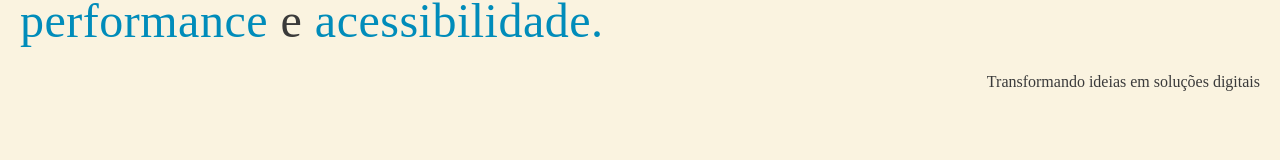
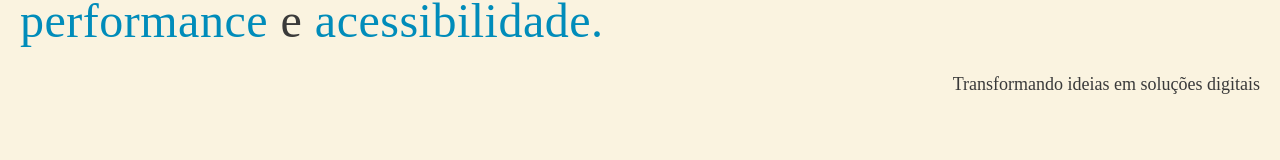
Before and after one commit to RNoleto/portfolio2025, a Vue app: page / in a window 1280 px wide. Shown: the part 244-404 px from the top of the page. Built offline with nearby package versions, Linux system fonts and the light colour scheme.

Commit message:
Teste ajuste font-detail

```diff
--- a/src/views/Hero.vue
+++ b/src/views/Hero.vue
@@ -6,7 +6,7 @@
     <section class="hero overflow-hidde flex flex-col">
         <p class="title mt-[30px]">Olá! Eu sou Ramon.</p>
         <p class="featuredText mt-1">Desenvolvendo experiências digitais com foco em <span class="detail">performance</span> e <span class="detail">acessibilidade.</span></p>
-        <p class="font-detail mt-5 text-end">Transformando ideias em soluções digitais</p>
+        <p class="font-detail mt-5 text-end text-lg">Transformando ideias em soluções digitais</p>
     </section>
 </template>
 
```
